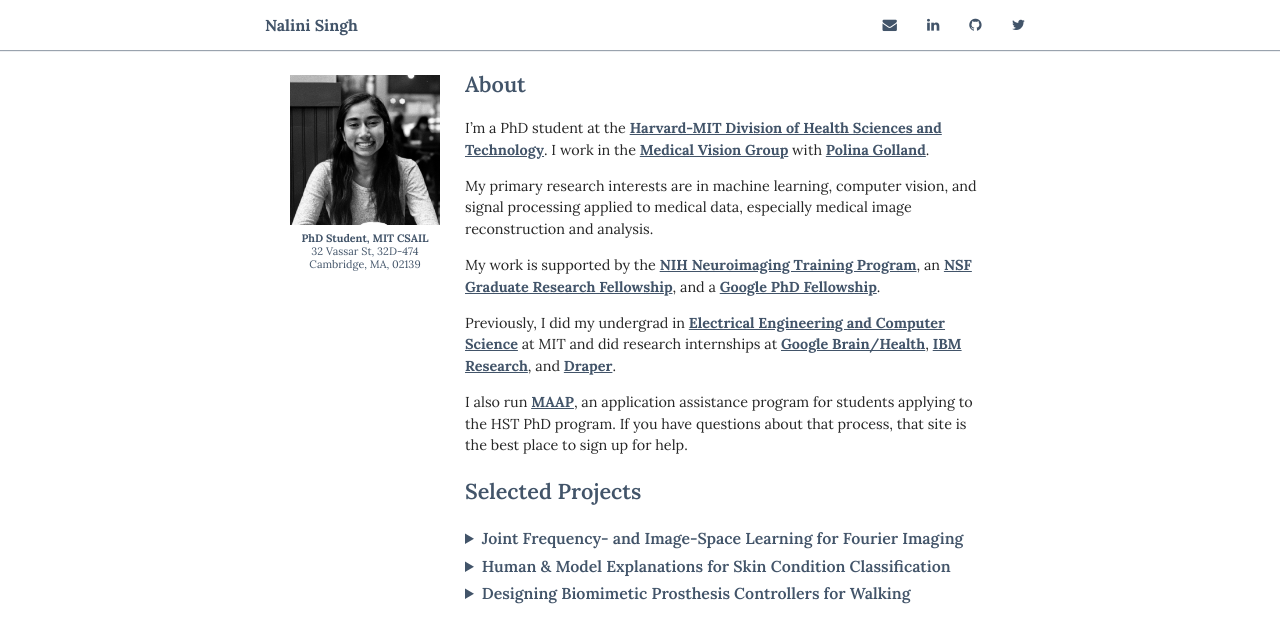
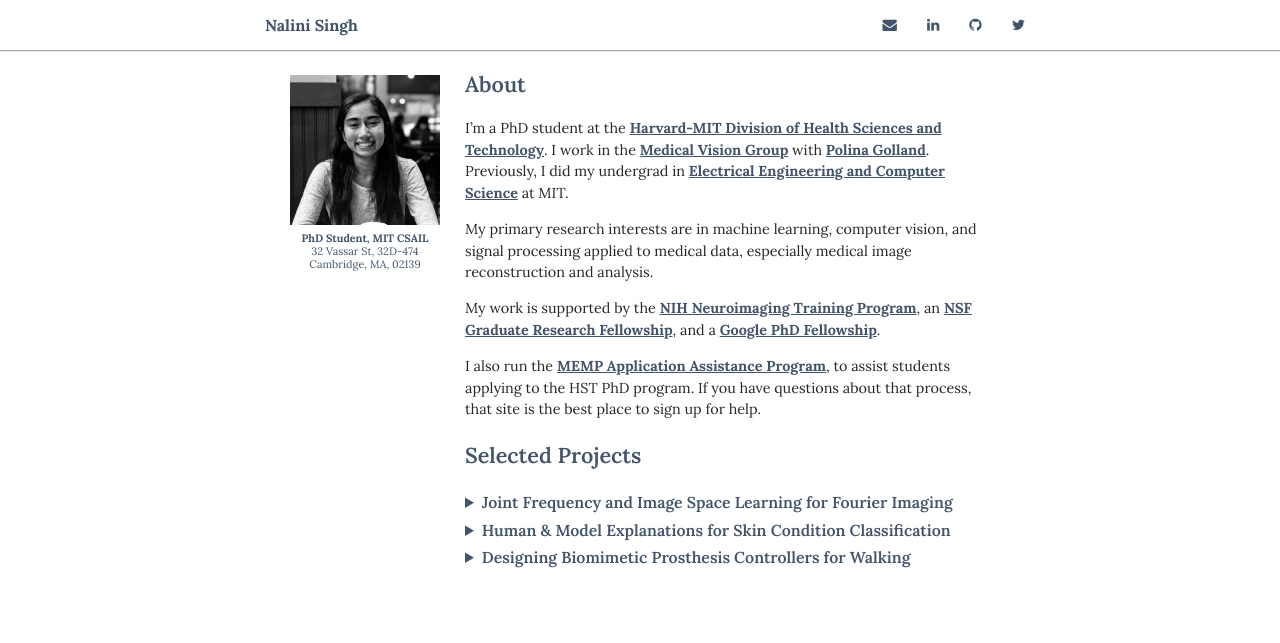
Before and after one commit to nalinimsingh/nalinimsingh.github.io, a Jekyll site: the page built from index.html, in a window 1280 px wide. Shown: the top 643 px of the page. Built offline with Jekyll 4.4.1, drawn with Linux system fonts in a browser that asks for light colours; nearby versions of some CDN libraries.

Commit message:
Clean up text

```diff
--- a/_pages/index.md
+++ b/_pages/index.md
@@ -15,20 +15,18 @@
 
 <div class='main-info' markdown="1">
 ## About
-I'm a PhD student at the [Harvard-MIT Division of Health Sciences and Technology](https://hst.mit.edu/academics/memp). I work in the [Medical Vision Group](https://www.csail.mit.edu/research/medical-vision-group) with [Polina Golland](http://people.csail.mit.edu/polina/).
+I'm a PhD student at the [Harvard-MIT Division of Health Sciences and Technology](https://hst.mit.edu/academics/memp). I work in the [Medical Vision Group](https://www.csail.mit.edu/research/medical-vision-group) with [Polina Golland](http://people.csail.mit.edu/polina/). Previously, I did my undergrad in [Electrical Engineering and Computer Science](http://www.eecs.mit.edu/) at MIT.
 
 My primary research interests are in machine learning, computer vision, and signal processing applied to medical data, especially medical image reconstruction and analysis.
 
 My work is supported by the [NIH Neuroimaging Training Program](https://hst.mit.edu/academic-programs/memp/neuroimaging-training-program), an [NSF Graduate Research Fellowship](https://www.nsfgrfp.org/), and a [Google PhD Fellowship](https://research.google/outreach/phd-fellowship/).
 
-Previously, I did my undergrad in [Electrical Engineering and Computer Science](http://www.eecs.mit.edu/) at MIT and did research internships at [Google Brain/Health](http://health.google), [IBM Research](http://www.research.ibm.com), and [Draper](http://www.draper.com/).
-
-I also run [MAAP](https://maap.mit.edu), an application assistance program for students applying to the HST PhD program. If you have questions about that process, that site is the best place to sign up for help.
+I also run the [MEMP Application Assistance Program](https://maap.mit.edu), to assist students applying to the HST PhD program. If you have questions about that process, that site is the best place to sign up for help.
 
 ## Selected Projects
 <details>
 <summary>
-Joint Frequency- and Image-Space Learning for Fourier Imaging
+Joint Frequency and Image Space Learning for Fourier Imaging
 </summary>
 <div class='fulltext' markdown="1">
 A neural network layer that combines frequency- and image-space features for correcting artifacts in Fourier imaging.
```
